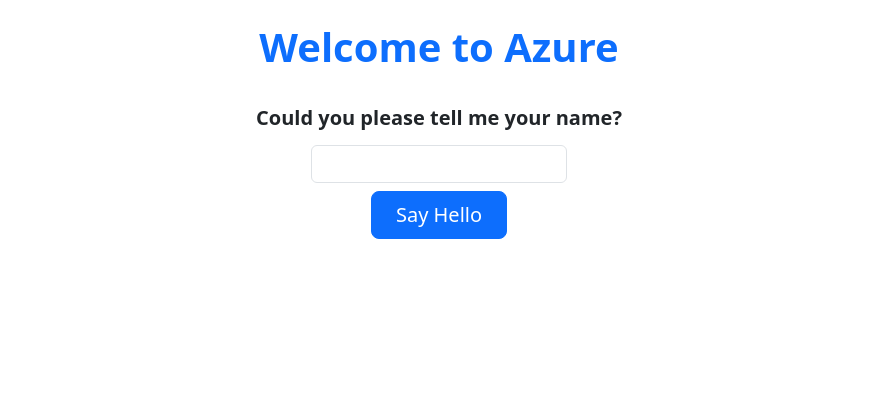
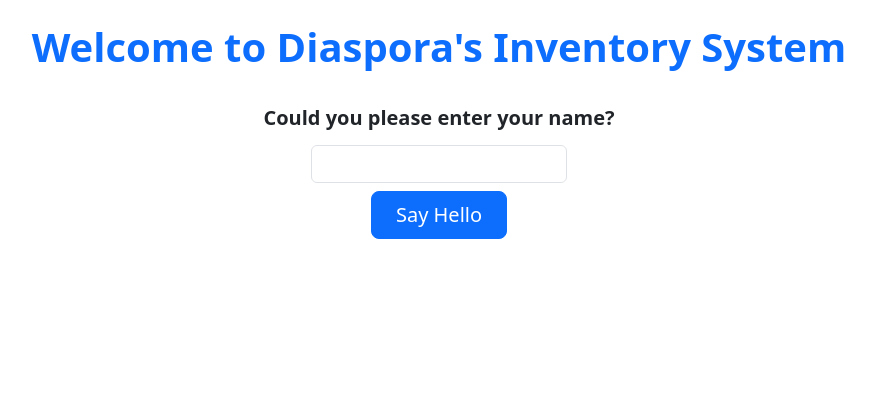
Before and after one commit to Jacob1531/InventoryTest, a Flask app: page / in a window 1280 px wide. Shown: the part 217-637 px from the top of the page, without its empty margins (201-1076 px from the left). Run offline with Flask 3, Linux system fonts and the light colour scheme; some libraries are stand-ins or nearby versions.

Commit message:
updated html files for dcs image

```diff
--- a/templates/hello.html
+++ b/templates/hello.html
@@ -2,14 +2,13 @@
 <head>
     <title>Hello Azure - Python Quickstart</title>
     <link rel="stylesheet" href="{{ url_for('static', filename='bootstrap/css/bootstrap.min.css') }}">
-    <link rel="shortcut icon" href="{{ url_for('static', filename='favicon.ico') }}">
+    <link rel="shortcut icon" href="{{ url_for('static', filename='diaspora_logo.png') }}">
 </head>
 <html>
    <body>
      <main>
         <div class="px-4 py-3 my-2 text-center">
-            <img class="d-block mx-auto mb-4" src="{{ url_for('static', filename='images/azure-icon.svg') }}" alt="Azure Logo" width="192" height="192"/>
-            <!-- <img  src="/docs/5.1/assets/brand/bootstrap-logo.svg" alt="" width="72" height="57"> -->
+            <img class="d-block mx-auto mb-4" src="{{ url_for('static', filename='diaspora_logo.png') }}" alt="DCS_Logo" width="256" height="192"/>
             <h1 class="display-6 fw-bold">Hello {{name}}</h1>
             <p class="fs-5">
                 It is nice to meet you!
--- a/templates/index.html
+++ b/templates/index.html
@@ -1,20 +1,19 @@
 <!doctype html>
 <head>
-    <title>Hello Azure - Python Quickstart</title>
+    <title>Diaspora Inventory System</title>
     <link rel="stylesheet" href="{{ url_for('static', filename='bootstrap/css/bootstrap.min.css') }}">
-    <link rel="shortcut icon" href="{{ url_for('static', filename='favicon.ico') }}">
+    <link rel="shortcut icon" href="{{ url_for('static', filename='diaspora_logo.png') }}">
 </head>
 <html>
    <body>
      <main>
         <div class="px-4 py-3 my-2 text-center">
-            <img class="d-block mx-auto mb-4" src="{{ url_for('static', filename='images/azure-icon.svg') }}" alt="Azure Logo" width="192" height="192"/>
-            <!-- <img  src="/docs/5.1/assets/brand/bootstrap-logo.svg" alt="" width="72" height="57"> -->
-            <h1 class="display-6 fw-bold text-primary">Welcome to Azure</h1>
+            <img class="d-block mx-auto mb-4" src="{{ url_for('static', filename='diaspora_logo.png') }}" alt="DCS_Logo" width="256" height="192"/>
+            <h1 class="display-6 fw-bold text-primary">Welcome to Diaspora's Inventory System</h1>
           </div>
         <form method="post" action="{{url_for('hello')}}">
             <div class="col-md-6 mx-auto text-center">
-                <label for="name" class="form-label fw-bold fs-5">Could you please tell me your name?</label>
+                <label for="name" class="form-label fw-bold fs-5">Could you please enter your name?</label>
 
                 <!-- <p class="lead mb-2">Could you please tell me your name?</p> -->
                 <div class="d-grid gap-2 d-sm-flex justify-content-sm-center align-items-center my-1">
```
